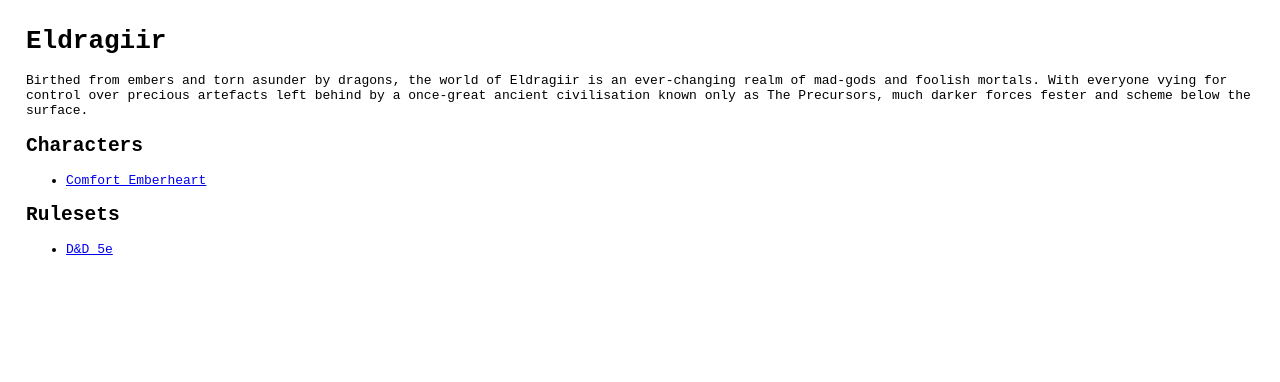
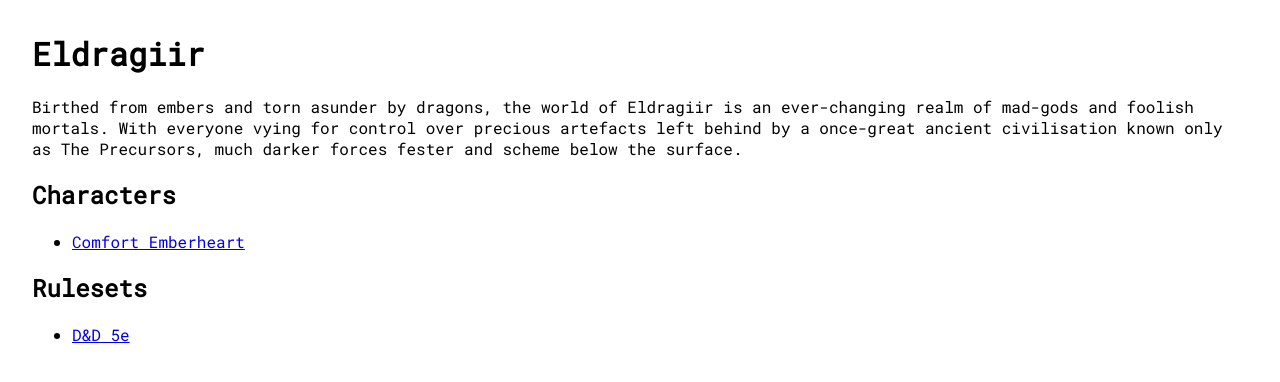
Before and after one commit to zuedev/eldragiir.guide, a Jekyll site: the page built from docs/index.html, in a window 1280 px wide. Shown: the top 382 px of the page. Built offline with Jekyll 4.4.1, drawn with Linux system fonts in a browser that asks for light colours; comment, search, counter and statistics services are not loaded.

Commit message:
add roboto font

```diff
--- a/docs/_assets/css/default.css
+++ b/docs/_assets/css/default.css
@@ -1,5 +1,7 @@
+@import url("https://fonts.googleapis.com/css2?family=Roboto+Mono&display=swap");
+
 * {
-  font-family: monospace;
+  font-family: "Roboto Mono", monospace;
 }
 
 body {
```
